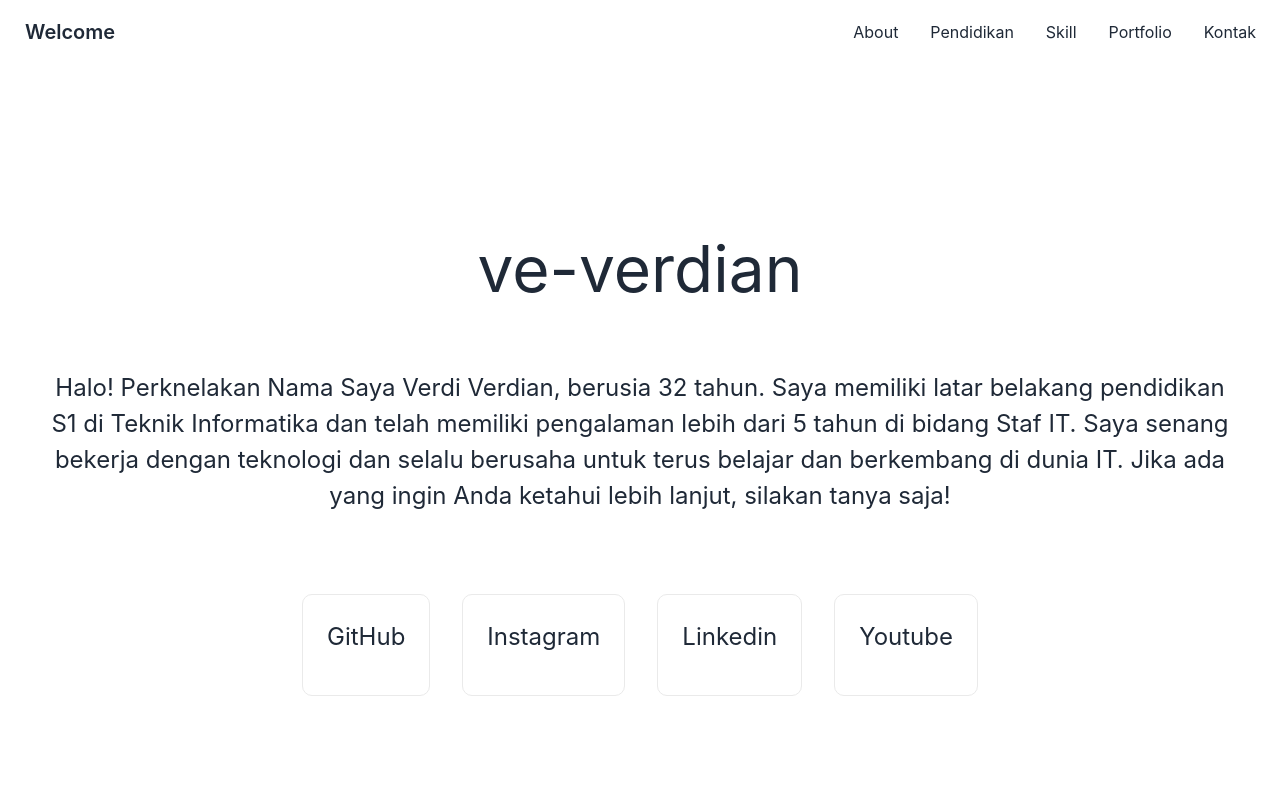
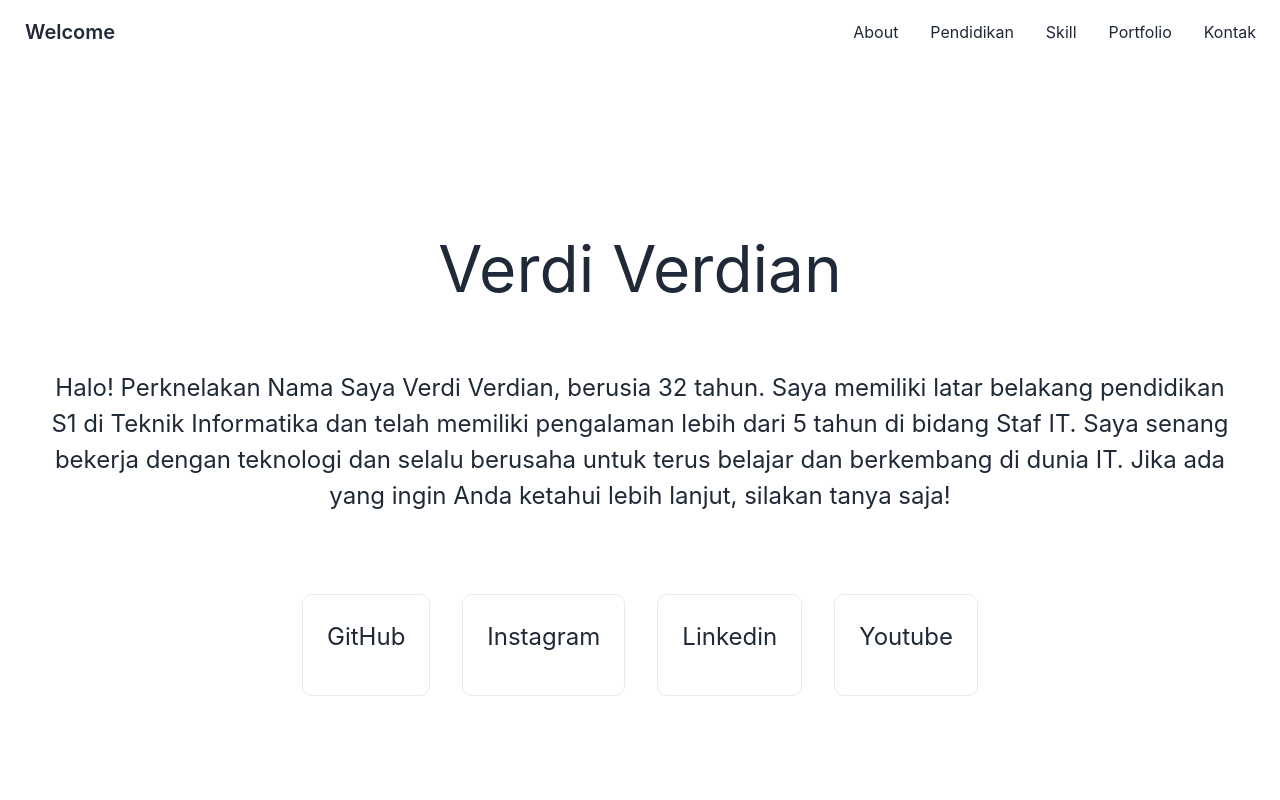
Before and after one commit to ve-verdian/new-cv, a Next.js app: page /about in a window 1280 px wide. Shown: the top 800 px of the page. Built offline with nearby package versions, Linux system fonts and the light colour scheme.

Commit message:
Update about.js

```diff
--- a/pages/about.js
+++ b/pages/about.js
@@ -15,7 +15,7 @@ export default function About() {
         <main className={styles.main}>
             <section>
             <h1 className={styles.title}>
-            ve-verdian
+            Verdi Verdian
             </h1>
             </section>
 
```
